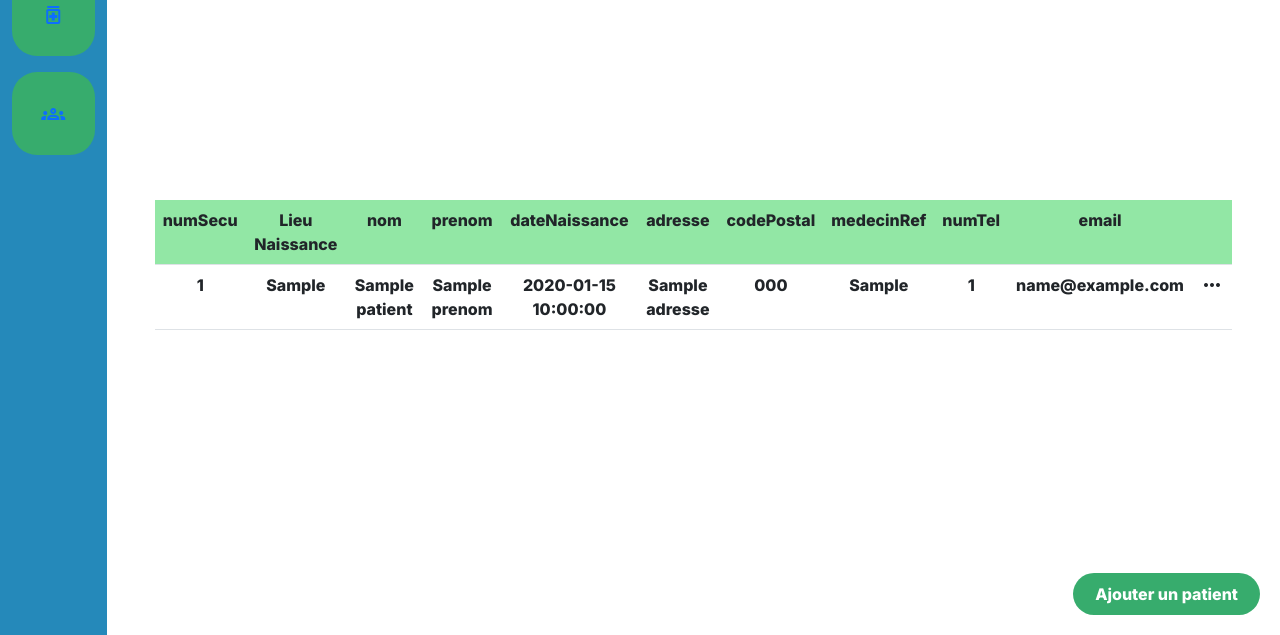
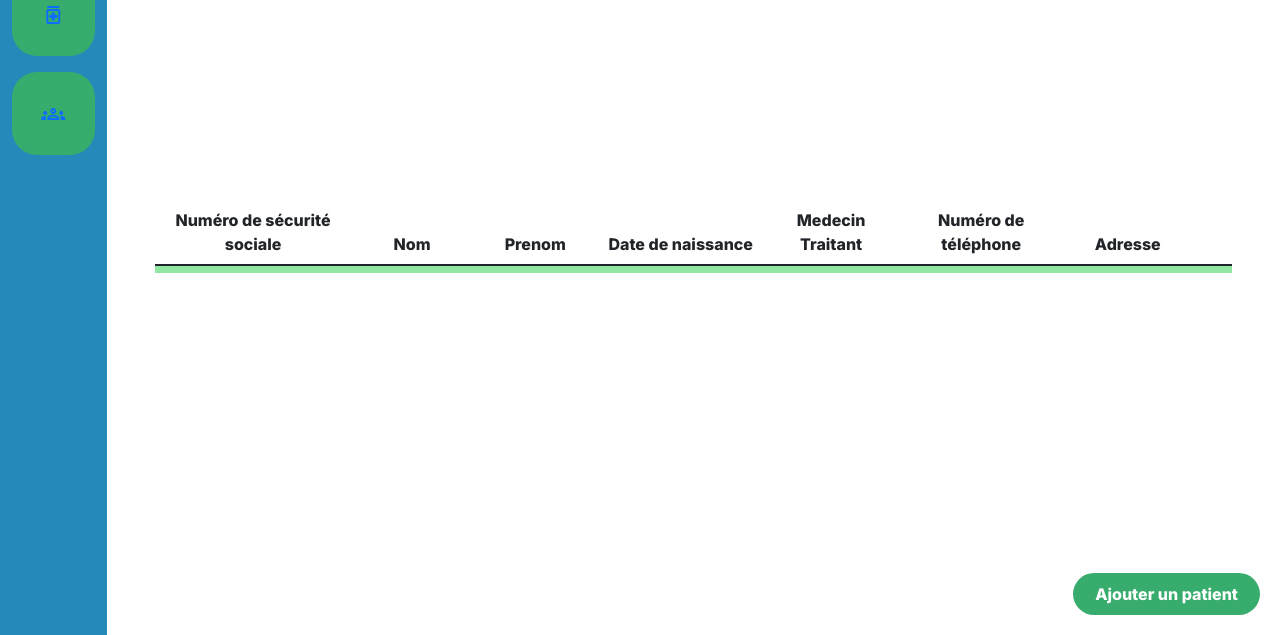
Before and after one commit to shindhha/3.3CabinetMedical, a PHP site: template views/patientslist.php in a window 1280 px wide. Shown: the part 141-776 px from the top of the page. Run offline with PHP 8.4, Linux system fonts and the light colour scheme; the template is opened without the code that fills it: most values are stand-ins (such as "Sample title", 1, 10 or a date in 2020).

Commit message:
Partie patient/ordonnance/medicament clean

```diff
--- a/controllers/patientslistcontroller.php
+++ b/controllers/patientslistcontroller.php
@@ -288,7 +288,7 @@ class PatientsListController
 			$view = $this->goFicheVisite($pdo);
 		} catch (PDOException $e) {
 			$view = $this->goFicheVisite($pdo);
-			$view->setVar("addMedicError","Ce médicament a déjà été ajouter !");
+			$view->setVar("addMedicError","Ce médicament a déjà été ajouté !");
 		}
 
 
--- a/views/patientslist.php
+++ b/views/patientslist.php
@@ -57,22 +57,20 @@
 								</div>
 
 								<!-- Filtre -->
-								<div class="dropdown green">
+								<div class="dropdown green z-index-dropdown">
 									<span class="p-3 dropdown-toggle" type="button" id="dropdownMenuButton1" data-bs-auto-close="false" data-bs-toggle="dropdown" aria-expanded="false">
 									Filtres
 									</span>
-									<div class="p-0  dropdown-menu dropdown-menu-end green text-white no-border" aria-labelledby="dropdownMenuButton1">
-
+									<div class="p-0  dropdown-menu dropdown-menu-end  green text-white no-border" aria-labelledby="dropdownMenuButton1">
+										<div class="d-flex flex-column green p-4">
 										<input type="hidden" name="controller" value="patientslist">
 											<table class="text-white ">
 												<tr>
 													<td>
-													<input type="date" name="dateMin">
-
+														<input type="date" class="form-control" name="dateMin">
 													</td>
 													<td>
-													<input type="date" name="dateMax">
-
+														<input type="date" class="form-control" name="dateMax">
 													</td>
 												</tr>
 												<tr>
@@ -90,12 +88,12 @@
 														<select name="pValeurASMR" class="form-select text-green">
 															<option value="%"></option>
 															<?php
-
 															?>
 														</select>
 													</td>
 												</tr>
 											</table>
+										</div>
 									</div>
 
 								</div>
@@ -115,45 +113,49 @@
 					<div class="container ">
 						<div class="row justify-content-center">
 
-							<div class="overflow-scroll h-50 col-md-10 col-xl-12 col-sm-7 col-12 border-2 p-5">
+							<div class=" col-md-10 col-xl-12 col-sm-7 col-12 border-2 p-5">
+								<div class=" h-50 table-responsive">
 								<table class="table table-striped lightGreen">
+									<thead class="sticky-top bg-white text-dark  ">
 									<tr>
-										<th>numSecu</th>
-										<th>Lieu Naissance</th>
-										<th>nom</th>
-										<th>prenom</th>
-										<th>dateNaissance</th>
-										<th>adresse</th>
-										<th>codePostal</th>
-										<th>medecinRef</th>
-										<th>numTel</th>
-										<th>email</th>
+										<th>Numéro de sécurité sociale</th>
+										<th>Nom</th>
+										<th>Prenom</th>
+										<th>Date de naissance</th>
+										<th>Medecin Traitant</th>
+										<th>Numéro de téléphone</th>
+
+										<th>Adresse</th>
+
+
 										<th></th>
 									</tr>
+								</thead>
 									<?php
 									foreach ($patients as $row) {
 									echo "<tr>"
 											 ."<td>" . $row['numSecu'] . "</td>"
-											 ."<td>" . $row['LieuNaissance'] . "</td>"
+
 											 ."<td>" . $row['nom'] . "</td>"
 											 ."<td>" . $row['prenom'] . "</td>"
 											 ."<td>" . $row['dateNaissance'] . "</td>"
+											 ."<td>" . ($row['medecinRef'] != 0 ? $row['medecinRef'] : "Non définie"). "</td>"
+											 ."<td> 0" . $row['numTel'] . "</td>"
+
 											 ."<td>" . $row['adresse'] . "</td>"
-											 ."<td>" . $row['codePostal'] . "</td>"
-											 ."<td>" . $row['medecinRef'] . "</td>"
-											 ."<td>" . $row['numTel'] . "</td>"
-											 ."<td>" . $row['email'] ."</td>"
+
+
 									?>
 									<td>
 
 
-									<div class="dropdown ">
+									<div class="dropdown  ">
 										<span class=" material-symbols-outlined" type="button" id="dropdownMenuButton1" data-bs-auto-close="false" data-bs-toggle="dropdown" aria-expanded="false">
 
 											more_horiz
 
 										</span>
-										<div class="p-0  dropdown-menu dropdown-menu-end text-white no-border" aria-labelledby="dropdownMenuButton1">
+										<div class="p-0 border-2 dropdown-menu green dropdown-menu-end text-white no-border" aria-labelledby="dropdownMenuButton1">
 											<form action="index.php" action="POST" class="d-flex flex-column green">
 
 												<table class="text-white ">
@@ -161,11 +163,11 @@
 														<input type="hidden" name="controller" value="patientslist">
 														<input type="hidden" name="action" value="goFichePatient">
 														<input type="hidden" name="idPatient" value="<?php echo $row['idPatient'] ?>">
-														<tr><input type="submit" value="Afficher"> </tr>
+														<tr><input type="submit" class="btn text-white text-decoration-underline text-end" value="Afficher"> </tr>
 													</form>
 													<form action="index.php" action="POST" class="d-flex flex-column green">
 														<input type="hidden" name="idPatient" value="<?php echo $row['idPatient'] ?>">
-														<a  href="#exampleModal" data-bs-toggle="modal" class="btn green" name="modif" onclick="add('<?php echo  $row['nom'] . " " . $row['prenom'] . "','". $row['idPatient']  ?>')">Supprimer</a>
+														<a  href="#exampleModal" class="btn text-white text-decoration-underline text-end" data-bs-toggle="modal" class="btn green" name="modif" onclick="add('<?php echo  $row['nom'] . " " . $row['prenom'] . "','". $row['idPatient']  ?>')">Supprimer</a>
 													</form>
 												</table>
 
@@ -182,7 +184,7 @@
 								</table>
 
 							</div>
-
+							</div>
 
 						</div>
 
```
Also changed, not shown: views/editPatient.php (+48 -58 lines), views/editVisite.php (+26 -50 lines), views/medicamentsList.php (+4 -4 lines), views/patient.php (+8 -9 lines), views/visite.php (+24 -21 lines). Lines whose indentation alone changed are shown as unchanged.
